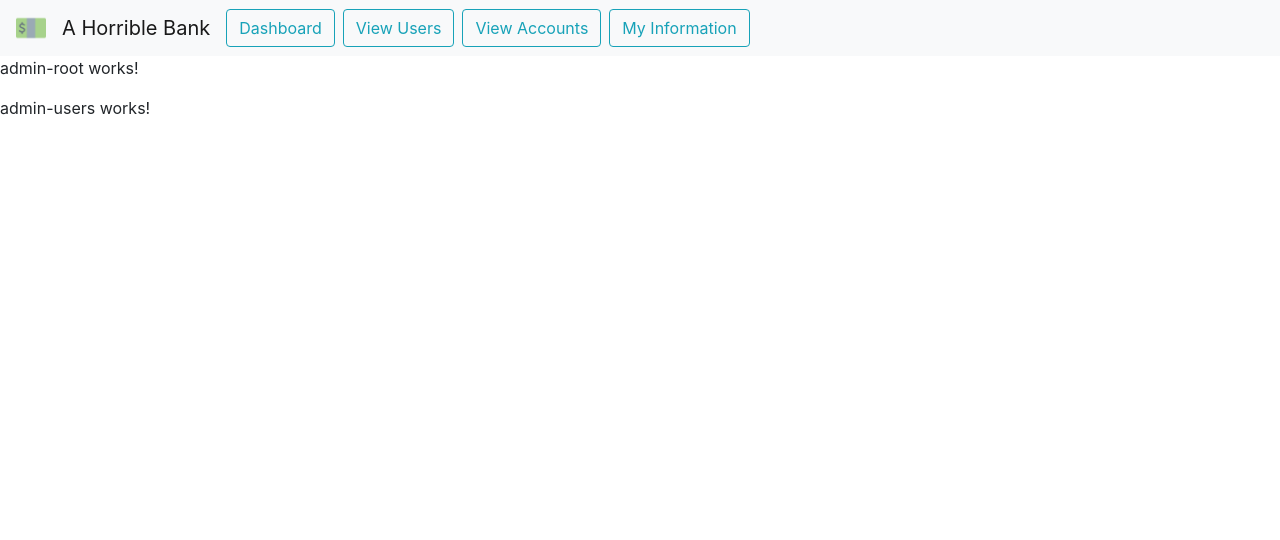
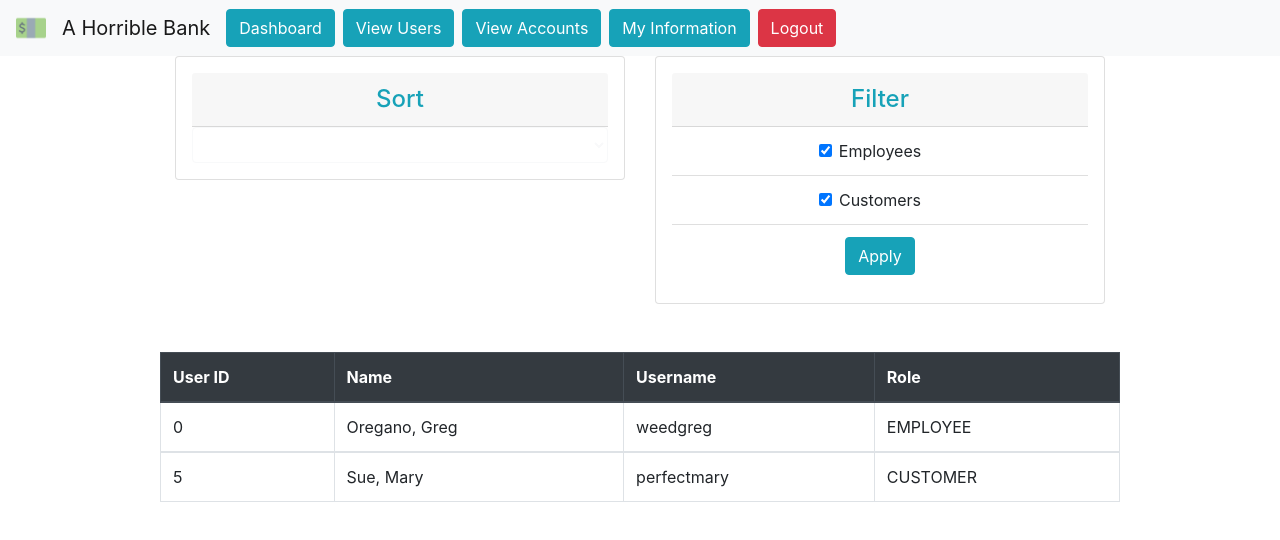
Before and after one commit to bescoto98/bankv2, an Angular app: page /a/user in a window 1280 px wide. Shown: the top 540 px of the page. Built offline with nearby package versions, Linux system fonts and the light colour scheme.

Commit message:
admins view on users

```diff
--- a/package.json
+++ b/package.json
@@ -22,6 +22,7 @@
     "@angular/router": "~10.1.0",
     "@ng-bootstrap/ng-bootstrap": "^7.0.0",
     "bootstrap": "^4.5.0",
+    "popper.js": "^1.16.1",
     "rxjs": "~6.6.0",
     "tslib": "^2.0.0",
     "zone.js": "~0.10.2"
--- a/src/app/admin/admin-dash/admin-dash.component.html
+++ b/src/app/admin/admin-dash/admin-dash.component.html
@@ -1 +1,14 @@
-<p>admin-dash works!</p>
+<div class="card mx-auto p-3 m-5 bg-light w-75">
+  <h3 class="card-title">
+      Messages
+  </h3>
+  <p class="card-text">You have (3) unread messages</p>
+  <a href="#" class="btn btn-warning w-25">Inbox</a>
+</div>
+
+<div class="card mx-auto p-3 m-5 bg-light w-75">
+  <h3 class="card-title">
+    Stats For The Month
+  </h3>
+  <p class="card-text"> Lorem ipsum dolor sit amet, consectetur adipiscing elit. Cras feugiat sed lacus eget placerat. Integer lacus quam, facilisis nec sagittis et, pellentesque vel eros. Praesent nibh odio, euismod eu feugiat et, suscipit et urna. </p>
+</div>
--- a/src/app/admin/admin-nav/admin-nav.component.html
+++ b/src/app/admin/admin-nav/admin-nav.component.html
@@ -4,16 +4,19 @@
   <div class="collapse navbar-collapse" id="navbarNav">
     <ul class="navbar-nav">
       <li class="nav-item active">
-        <button type="button" name="button" class="btn btn-outline-info mr-2" (click)="goDash()">Dashboard</button>
+        <button type="button" name="button" class="btn btn-info mr-2" (click)="goDash()">Dashboard</button>
       </li>
       <li class="nav-item">
-        <button type="button" name="button" class="btn btn-outline-info mr-2" (click)="goUsers()">View Users</button>
+        <button type="button" name="button" class="btn btn-info mr-2" (click)="goUsers()">View Users</button>
       </li>
       <li class="nav-item">
-        <button type="button" name="button" class="btn btn-outline-info mr-2" (click)="goAccounts()">View Accounts</button>
+        <button type="button" name="button" class="btn btn-info mr-2" (click)="goAccounts()">View Accounts</button>
       </li>
       <li class="nav-item">
-        <button type="button" name="button" class="btn btn-outline-info mr-2" (click)="goInfo()">My Information</button>
+        <button type="button" name="button" class="btn btn-info mr-2" (click)="goInfo()">My Information</button>
+      </li>
+      <li class="nav-item">
+        <button type="button" name="button" class="btn btn-danger mr-2" (click)="logout()">Logout</button>
       </li>
     </ul>
   </div>
--- a/src/app/admin/admin-nav/admin-nav.component.ts
+++ b/src/app/admin/admin-nav/admin-nav.component.ts
@@ -30,4 +30,8 @@ export class AdminNavComponent implements OnInit {
 
   }
 
+  logout() {
+    this.router.navigate(['home']);
+  }
+
 }
--- a/src/app/admin/admin-root/admin-root.component.html
+++ b/src/app/admin/admin-root/admin-root.component.html
@@ -1,3 +1,2 @@
 <app-admin-nav></app-admin-nav>
-<p>admin-root works!</p>
 <router-outlet></router-outlet>
--- a/src/app/admin/admin-routing.module.ts
+++ b/src/app/admin/admin-routing.module.ts
@@ -12,7 +12,7 @@ const adminRoutes: Routes = [
     path: 'a', component: AdminRootComponent,
     children:
     [
-      { path: 'dashboard', component: AdminDashComponent },
+      { path: '', component: AdminDashComponent },
       { path: 'user', component: AdminUsersComponent },
           // children: [ path: ':id', component]},
       { path: 'account', component: AdminAccountsComponent },
--- a/src/app/admin/admin-users/admin-users.component.html
+++ b/src/app/admin/admin-users/admin-users.component.html
@@ -1 +1,54 @@
-<p>admin-users works!</p>
+<!-- filters -->
+<div class="row mx-auto w-75">
+  <div class="col-sm-6">
+    <!-- sort -->
+    <div class="card p-3 text-center">
+      <h4 class="card-header text-info">Sort</h4>
+        <select class="btn btn-outline-light dropdown-toggle" [(ngModel)]="sortBy" (change)="goSort()">
+          <option *ngFor="let s of sortByValues" [ngValue]="s.val">{{s.type}}</option>
+      </select>
+    </div>
+  </div>
+  <div class="col-sm-6">
+    <!-- filter -->
+    <div class="card p-3 text-center">
+      <h4 class="card-header text-info">Filter</h4>
+      <!-- <div class="card-body"> -->
+        <ul class="list-group list-group-flush">
+          <li class="list-group-item">
+            <!-- Employee -->
+            <input class="form-check-input" type="checkbox" value=1 id="employeeCheck" [(ngModel)]="showEmployees">
+            <label class="form-check-label" for="employeeCheck">
+              Employees</label>
+          </li>
+          <li class="list-group-item">
+            <!-- customer -->
+            <input class="form-check-input" type="checkbox" value=2 id="customerCheck" [(ngModel)]="showCustomers">
+            <label class="form-check-label" for="customerCheck">
+              Customers</label>
+          </li>
+          <li class="list-group-item">
+            <button type="button" name="button" class="btn btn-info" (click)="filterUsers()">Apply</button>
+          </li>
+        </ul>
+      <!-- </div> -->
+    </div>
+  </div>
+</div>
+<!-- table -->
+<table class="table table-bordered w-75 m-5 mx-auto">
+  <thead class="thead-dark">
+    <tr>
+      <th scope="col">User ID</th>
+      <th scope="col">Name</th>
+      <th scope="col">Username</th>
+      <th scope="col">Role</th>
+    </tr>
+  </thead>
+  <tbody *ngFor="let user of fakeUsers">
+    <td>{{user.userid}}</td>
+    <td>{{user.lastname}}, {{user.firstname}}</td>
+    <td>{{user.username}}</td>
+    <td>{{user.role}}</td>
+  </tbody>
+</table>
--- a/src/app/admin/admin-users/admin-users.component.ts
+++ b/src/app/admin/admin-users/admin-users.component.ts
@@ -7,9 +7,43 @@ import { Component, OnInit } from '@angular/core';
 })
 export class AdminUsersComponent implements OnInit {
 
+  fakeUsers = [
+    { "userid": 0,
+      "firstname": "Greg",
+      "lastname": "Oregano",
+      "username": "weedgreg",
+      "password": "*****",
+      "role": "EMPLOYEE"
+    },
+    { "userid": 5,
+      "firstname": "Mary",
+      "lastname": "Sue",
+      "username": "perfectmary",
+      "password": "*****",
+      "role": "CUSTOMER"
+    }
+  ];
+
+  showEmployees: boolean = true;
+  showCustomers: boolean = true;
+
+  sortBy;
+  sortByValues = [
+    { "val": 1, "type": "ID" },
+    { "val": 2, "type": "Name" },
+    { "val": 3, "type": "Role" }
+  ];
   constructor() { }
 
   ngOnInit(): void {
   }
 
+  goSort() {
+    console.log(this.sortBy);
+  }
+
+  filterUsers() {
+    console.log("e:" + this.showEmployees);
+    console.log("c:" + this.showCustomers);
+  }
 }
--- a/src/app/admin/admin.module.ts
+++ b/src/app/admin/admin.module.ts
@@ -1,5 +1,6 @@
 import { NgModule } from '@angular/core';
 import { CommonModule } from '@angular/common';
+import { FormsModule } from '@angular/forms';
 
 import { AdminRoutingModule } from './admin-routing.module';
 import { AdminRootComponent } from './admin-root/admin-root.component';
@@ -14,6 +15,7 @@ import { AdminNavComponent } from './admin-nav/admin-nav.component';
   declarations: [AdminRootComponent, AdminAccountsComponent, AdminUsersComponent, AdminInfoComponent, AdminDashComponent, AdminNavComponent],
   imports: [
     CommonModule,
+    FormsModule,
     AdminRoutingModule
   ]
 })
--- a/src/app/landing/login/login.component.html
+++ b/src/app/landing/login/login.component.html
@@ -1,6 +1,6 @@
 <app-home-navbar></app-home-navbar>
 <!-- <h1 class="text-center text-info mx-auto border border-info p-3 m-2" style="width: 30%;">Please log in</h1> -->
-<div class="m-5">
+<div class="m-5" *ngIf="!dev">
 
   <div class="input-group m-3 mx-auto" style="width: 50%;">
     <div class="input-group-prepend">
@@ -15,3 +15,9 @@
     <input type="password" class="form-control" placeholder="Enter..." aria-label="Password" >
   </div>
 </div>
+
+<div class="m-5 mx-auto" *ngIf="dev">
+  <button type="button" name="button" class="btn btn-warning" (click)="aDash()">Admin</button>
+  <button type="button" name="button" class="btn btn-warning">Employee</button>
+  <button type="button" name="button" class="btn btn-warning">Customer</button>
+</div>
--- a/src/app/landing/login/login.component.ts
+++ b/src/app/landing/login/login.component.ts
@@ -1,4 +1,5 @@
 import { Component, OnInit } from '@angular/core';
+import { Router } from "@angular/router";
 
 @Component({
   selector: 'app-login',
@@ -7,9 +8,13 @@ import { Component, OnInit } from '@angular/core';
 })
 export class LoginComponent implements OnInit {
 
-  constructor() { }
+  dev: boolean = true;
+  constructor(private router: Router) { }
 
   ngOnInit(): void {
   }
 
+  aDash() {
+    this.router.navigate(['a']);
+  }
 }
```
Also changed, not shown: 1 other file (tests, documents, lock files or other folders).
